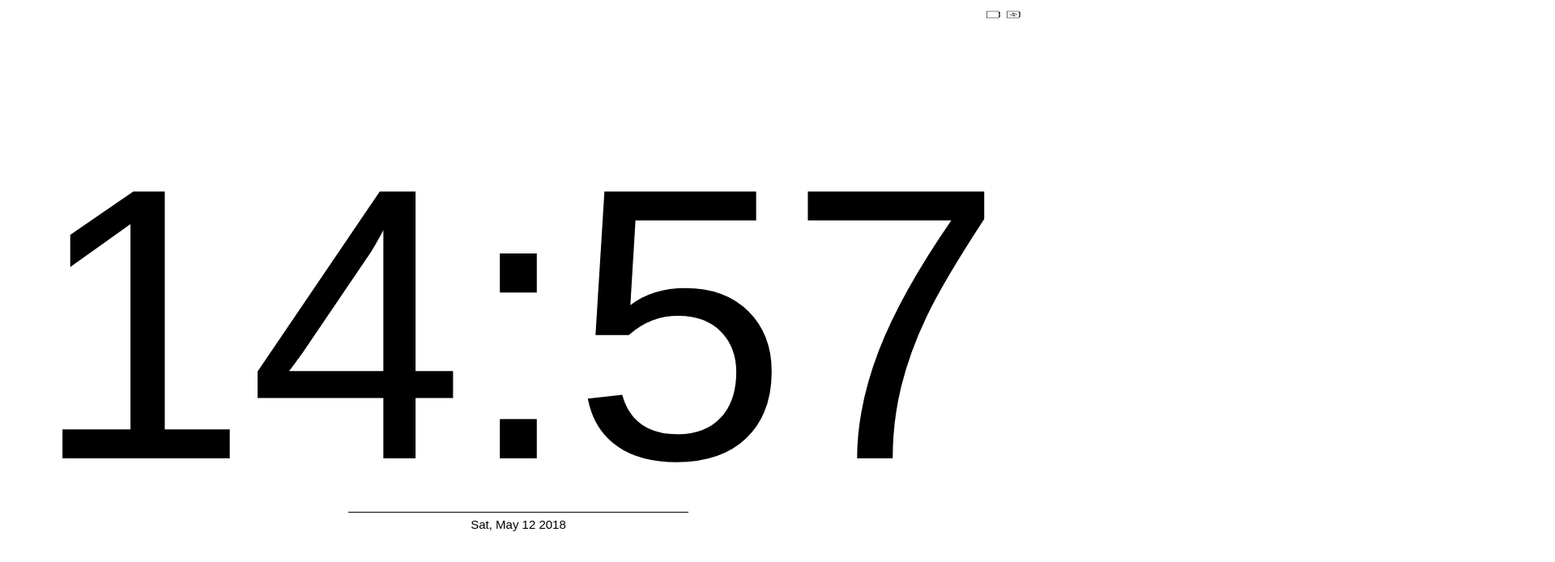
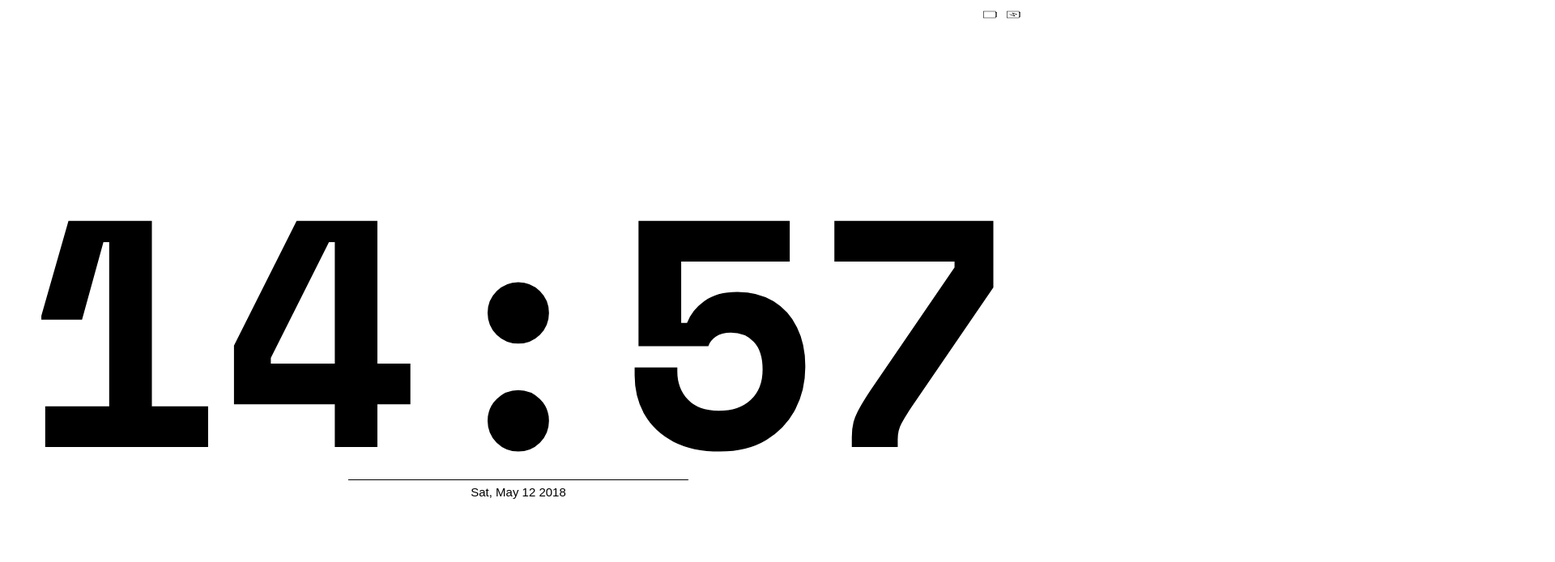
Before and after one commit to brucewangsg/internetconnectedwallclock, a plain HTML site: page index.html in a window 1280 px wide. Shown: the top 694 px of the page at 81% size, 1920 px wide, since content can reach past the window. Drawn offline with nearby package versions, Linux system fonts and the light colour scheme.

Commit message:
Add google font

```diff
--- a/index.html
+++ b/index.html
@@ -6,9 +6,10 @@
 	<meta name="format-detection" content="telephone=no"/>
   <!--[if !IE]><!--><script type="text/javascript" src='javascripts/jquery.js'></script><!-- <![endif]-->
   <!--[if !IE]><!--><script type="text/javascript" src='javascripts/nosleep.js'></script><!-- <![endif]-->
+  <link href="https://fonts.googleapis.com/css?family=Space+Mono:700" rel="stylesheet">
 	<title>Wall Clock</title>
   <style>
-    html, body { width:100; height : 100%; overflow: hidden; padding : 0; margin :0; background : #FFF; color : #000; font-family: Arial, sans-serif }
+    html, body { width:100; height : 100%; overflow: hidden; padding : 0; margin :0; background : #FFF; color : #000; font-family: 'Space Mono', monospace }
     body.night { background : #000; color : #FFF; }
     body.nosleep { color : #090 }
 
@@ -25,6 +26,7 @@
       width : 100%;
       position: absolute;
       left : 0%;
+      font-family: Arial, sans-serif;
     }
 
     #second {
```
